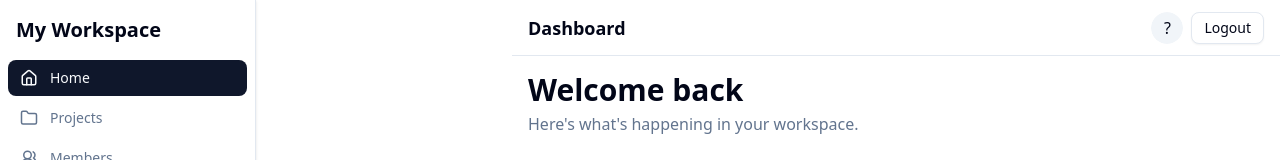
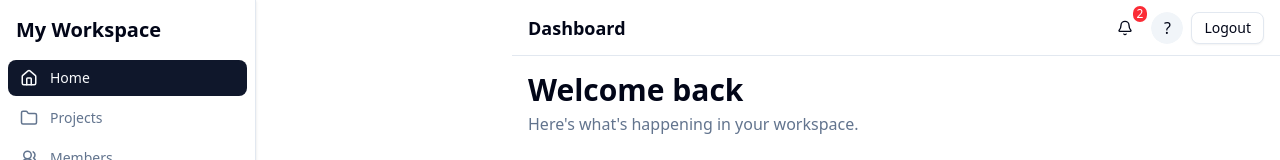
Before and after one commit to AmmarJamil23/MERN-projects, a React (Vite) app in the folder smartclient/client/: page /dashboard in a window 1280 px wide. Shown: the top 160 px of the page. Built offline with nearby package versions, Linux system fonts and the light colour scheme.

Commit message:
notification

```diff
--- a/smartclient/client/src/components/layout/Topbar.jsx
+++ b/smartclient/client/src/components/layout/Topbar.jsx
@@ -4,6 +4,7 @@ import { Button } from "@/components/ui/button";
 import { useAuthStore } from '@/features/auth/useAuthStore';
 import { Avatar, AvatarFallback } from "@/components/ui/avatar";
 import { toast } from "sonner";
+import NotificationsDropdown from '../notifications/NotificationsDropdown';
 
 
 const Topbar = ({ setOpen }) => {
@@ -30,6 +31,7 @@ const Topbar = ({ setOpen }) => {
 
       {/* User avatar */}
       <div className="flex items-center gap-2">
+        <NotificationsDropdown />
         <Avatar className="h-8 w-8 cursor-pointer">
           <AvatarFallback>
             {user?.name?.charAt(0)?.toUpperCase() || "?"}
--- /dev/null
+++ b/smartclient/client/src/components/notifications/NotificationsDropdown.jsx
@@ -0,0 +1,70 @@
+import {
+  DropdownMenu,
+  DropdownMenuTrigger,
+  DropdownMenuContent,
+  DropdownMenuItem,
+} from "@/components/ui/dropdown-menu";
+
+import { Bell } from "lucide-react";
+import { Button } from "@/components/ui/button";
+import { useNotificationStore } from "@/features/notifications/useNotificationStore";
+import { cn } from "@/lib/utils";
+
+export default function NotificationsDropdown() {
+  const { notifications, markAsRead, markAllRead } =
+    useNotificationStore();
+
+  const unreadCount = notifications.filter((n) => !n.read).length;
+
+  return (
+    <DropdownMenu>
+      <DropdownMenuTrigger asChild>
+        <Button variant="ghost" size="icon" className="relative">
+          <Bell size={20} />
+
+          {unreadCount > 0 && (
+            <span className="absolute -top-1 -right-1 bg-red-500 text-white text-xs rounded-full px-1">
+              {unreadCount}
+            </span>
+          )}
+        </Button>
+      </DropdownMenuTrigger>
+
+      <DropdownMenuContent align="end" className="w-80">
+        <div className="flex justify-between items-center px-2 py-1">
+          <p className="font-semibold">Notifications</p>
+          <button
+            className="text-xs text-blue-500"
+            onClick={markAllRead}
+          >
+            Mark all read
+          </button>
+        </div>
+
+        <div className="max-h-72 overflow-y-auto">
+          {notifications.map((n) => (
+            <DropdownMenuItem
+              key={n._id}
+              onClick={() => markAsRead(n._id)}
+              className={cn(
+                "flex flex-col items-start gap-1 cursor-pointer",
+                !n.read && "bg-muted"
+              )}
+            >
+              <p className="text-sm">{n.text}</p>
+              <span className="text-xs text-muted-foreground">
+                {n.time}
+              </span>
+            </DropdownMenuItem>
+          ))}
+
+          {notifications.length === 0 && (
+            <p className="text-sm text-muted-foreground p-4">
+              No notifications
+            </p>
+          )}
+        </div>
+      </DropdownMenuContent>
+    </DropdownMenu>
+  );
+}
--- /dev/null
+++ b/smartclient/client/src/features/notifications/useNotificationStore.js
@@ -0,0 +1,39 @@
+import { create } from "zustand";
+
+export const useNotificationStore = create((set) => ({
+  notifications: [
+    {
+      _id: "n1",
+      text: "Task 'Design landing page' was updated",
+      read: false,
+      time: "5 min ago",
+    },
+    {
+      _id: "n2",
+      text: "Ammar joined the project",
+      read: false,
+      time: "1 hour ago",
+    },
+    {
+      _id: "n3",
+      text: "New file uploaded: wireframe.png",
+      read: true,
+      time: "Yesterday",
+    },
+  ],
+
+  markAsRead: (id) =>
+    set((state) => ({
+      notifications: state.notifications.map((n) =>
+        n._id === id ? { ...n, read: true } : n
+      ),
+    })),
+
+  markAllRead: () =>
+    set((state) => ({
+      notifications: state.notifications.map((n) => ({
+        ...n,
+        read: true,
+      })),
+    })),
+}));
```
Also changed, not shown: smartclient/client/src/App.jsx (line endings or trailing spaces).
